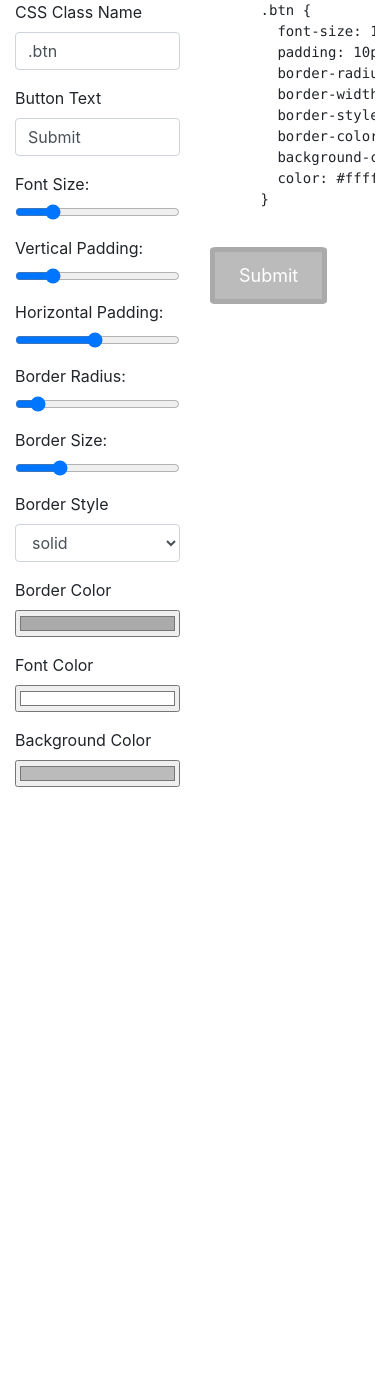
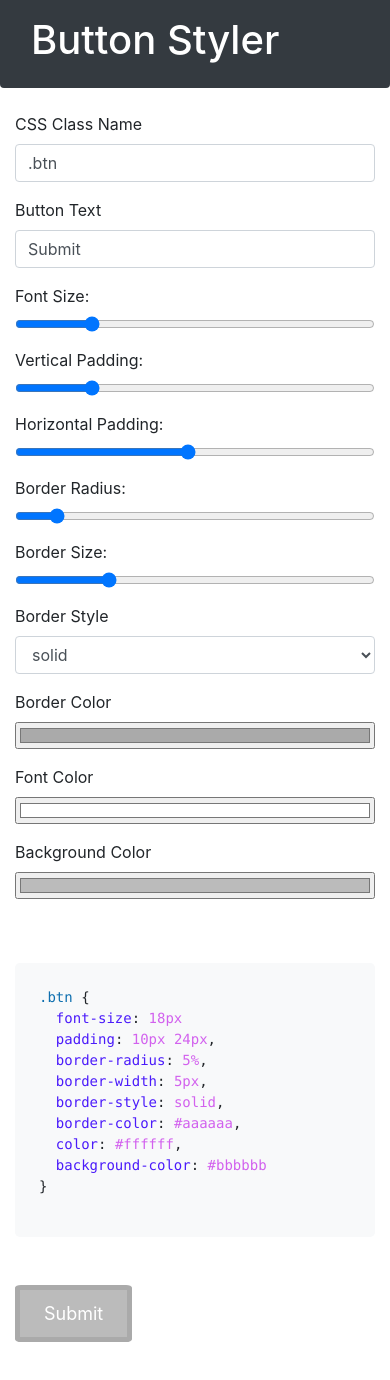
Before and after one commit to petermorgandev/coding-exercises, a Vue app: page / in a window 390 px wide. Shown: the top 1380 px of the page. Before the commit the page ends 844 px from the top, so only its background shows below. Built offline with nearby package versions, Linux system fonts and the light colour scheme.

Commit message:
CSS Styling and Responsiveness

```diff
--- a/src/App.vue
+++ b/src/App.vue
@@ -1,12 +1,17 @@
 <template>
   <div id="app" class="container">
+    <div class="row mb-4 bg-dark text-white p-3 rounded-bottom">
+      <div class="col-sm-12">
+        <h1>Button Styler</h1>
+      </div>
+    </div>
     <div class="row">
-      <div class="col-6">
+      <div class="col-sm-12 col-md-5 mb-5 mb-md-0">
         <styler :styling="styling"/>
       </div>
-      <div class="col-6">
-        <c-s-s-output :styling="styling"/>
-        <visual-view :styling="styling"/>
+      <div class="col-sm-12 col-md-6 offset-md-1">
+        <c-s-s-output :styling="styling" class="mb-5"/>
+        <visual-view :styling="styling" class="mb-5 mb-md-0"/>
       </div>
     </div>
   </div>
--- a/src/components/CSSOutput.vue
+++ b/src/components/CSSOutput.vue
@@ -1,17 +1,15 @@
 <template>
-  <div>
-    <pre>
-      <code>{{styling.className}} {
-        font-size: {{styling.fontSize}} px
-        padding: {{styling.vPadding}}px {{styling.hPadding}}px,
-        border-radius: {{styling.borderRadius}}%,
-        border-width: {{styling.borderSize}}px
-        border-style: {{styling.borderStyle}},
-        border-color: {{styling.borderColor}},
-        background-color: {{styling.bgColor}},
-        color: {{styling.fontColor}},
-      }</code>
-    </pre>
+  <div class="p-4 rounded-lg bg-light">
+    <pre class><code><span class="cssSelector">{{styling.className}}</span> {
+  <span class="cssProperty">font-size</span>: <span class="cssPropertyValue">{{styling.fontSize}}px</span>
+  <span class="cssProperty">padding</span>: <span class="cssPropertyValue">{{styling.vPadding}}px {{styling.hPadding}}px</span>,
+  <span class="cssProperty">border-radius</span>: <span class="cssPropertyValue">{{styling.borderRadius}}%</span>,
+  <span class="cssProperty">border-width</span>: <span class="cssPropertyValue">{{styling.borderSize}}px</span>,
+  <span class="cssProperty">border-style</span>: <span class="cssPropertyValue">{{styling.borderStyle}}</span>,
+  <span class="cssProperty">border-color</span>: <span class="cssPropertyValue">{{styling.borderColor}}</span>,
+  <span class="cssProperty">color</span>: <span class="cssPropertyValue">{{styling.fontColor}}</span>,
+  <span class="cssProperty">background-color</span>: <span class="cssPropertyValue">{{styling.bgColor}}</span>
+}</code></pre>
   </div>
 </template>
 
@@ -22,5 +20,14 @@ export default {
 };
 </script>
 
-<style>
+<style scoped>
+.cssSelector {
+  color: rgb(14, 111, 175);
+}
+.cssProperty {
+  color: rgb(75, 27, 250);
+}
+.cssPropertyValue {
+  color: rgb(210, 97, 238);
+}
 </style>
```
